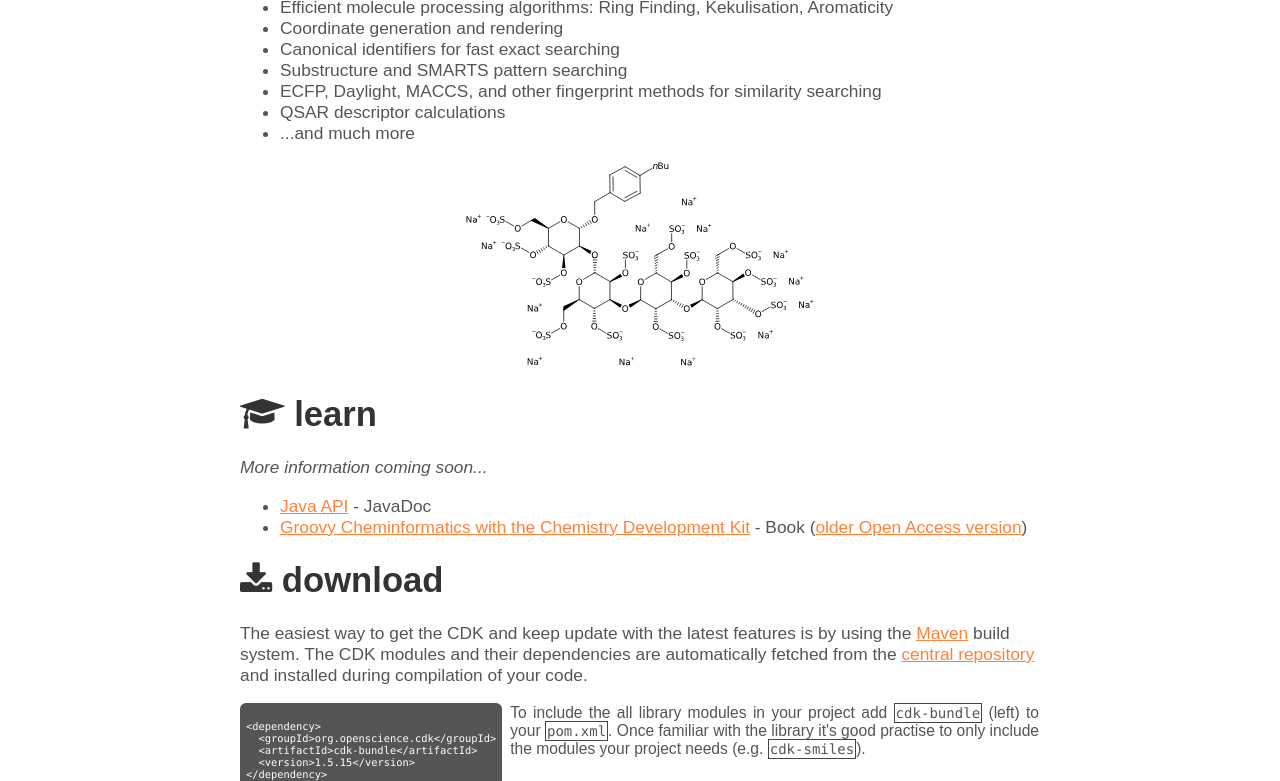
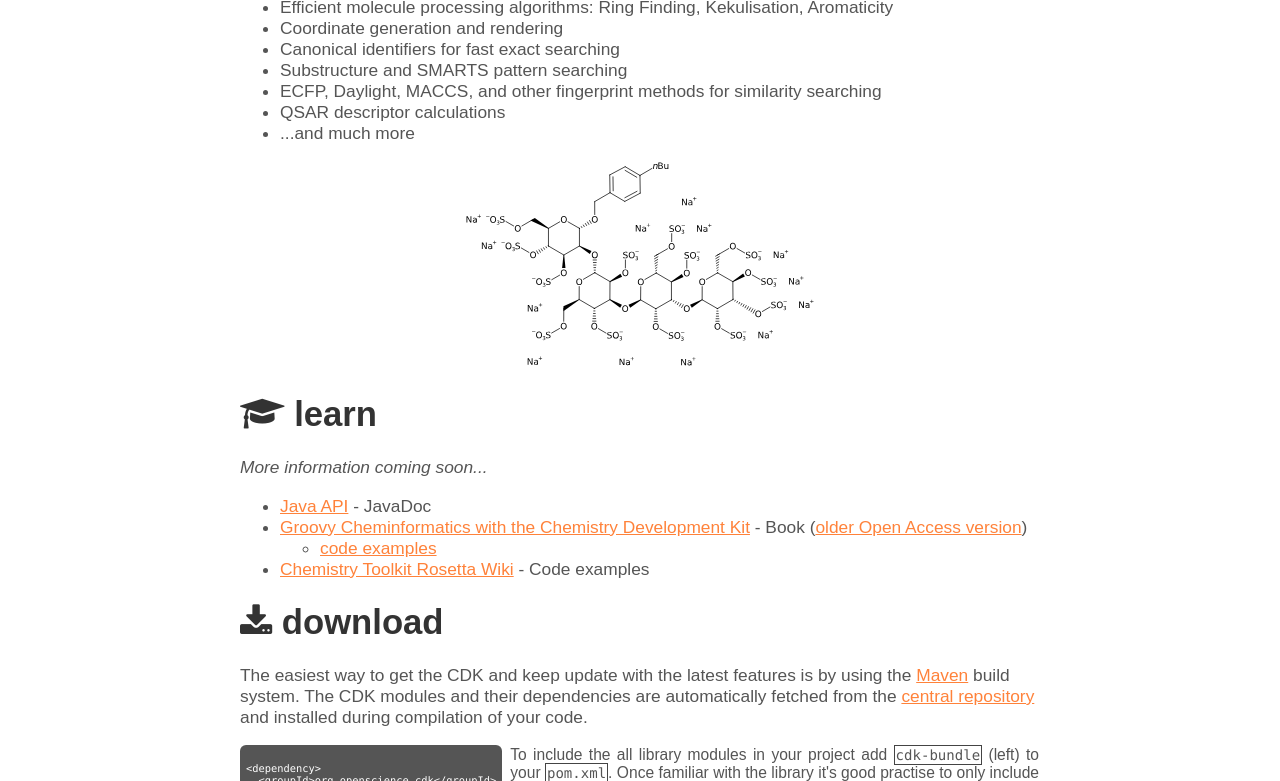
Before and after one commit to cdk/cdk.github.io, a plain HTML site: page index.html in a window 1280 px wide. Shown: the part 319-1100 px from the top of the page. Drawn offline with Linux system fonts and the light colour scheme.

Commit message:
Added code examples.
- Code examples from the Groovy Cheminformatics book.
- Link to the Chemistry Toolkit Rosetta Wiki

```diff
--- a/index.html
+++ b/index.html
@@ -50,6 +50,10 @@
         <a href=
         "http://www.lulu.com/gb/en/shop/egon-willighagen/groovy-cheminformatics-with-the-chemistry-development-kit/paperback/product-22051359.html">
         Groovy Cheminformatics with the Chemistry Development Kit</a> - Book (<a href="https://figshare.com/articles/Edition_1_4_1_0_of_Groovy_Cheminformatics_with_the_Chemistry_Development_Kit/2057790">older Open Access version</a>)
+        <ul><li><a href="https://github.com/egonw/groovy.cdk">code examples</a></li></ul>
+      </li>
+      <li>
+        <a href="http://ctr.wikia.com/wiki/Chemistry_Toolkit_Rosetta_Wiki">Chemistry Toolkit Rosetta Wiki</a> - Code examples
       </li>
     </ul>
     <div id="download">
```
